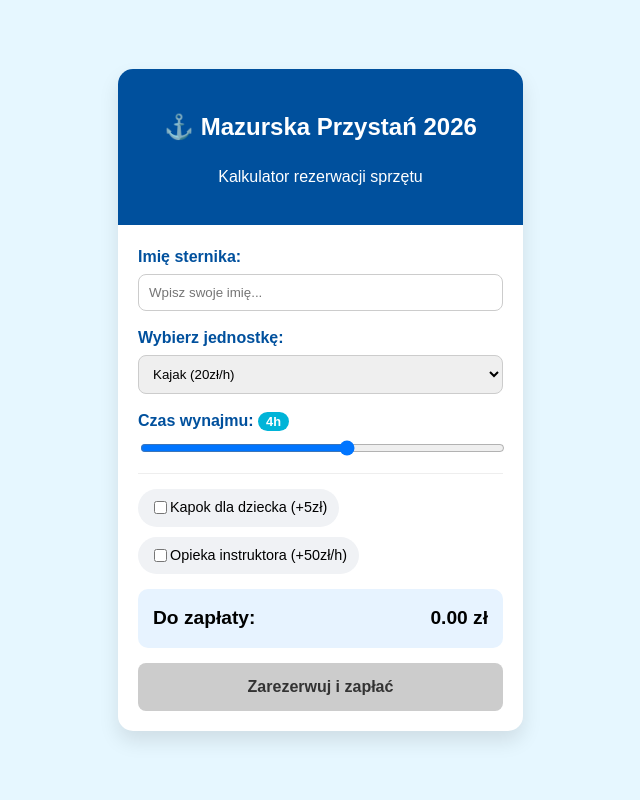
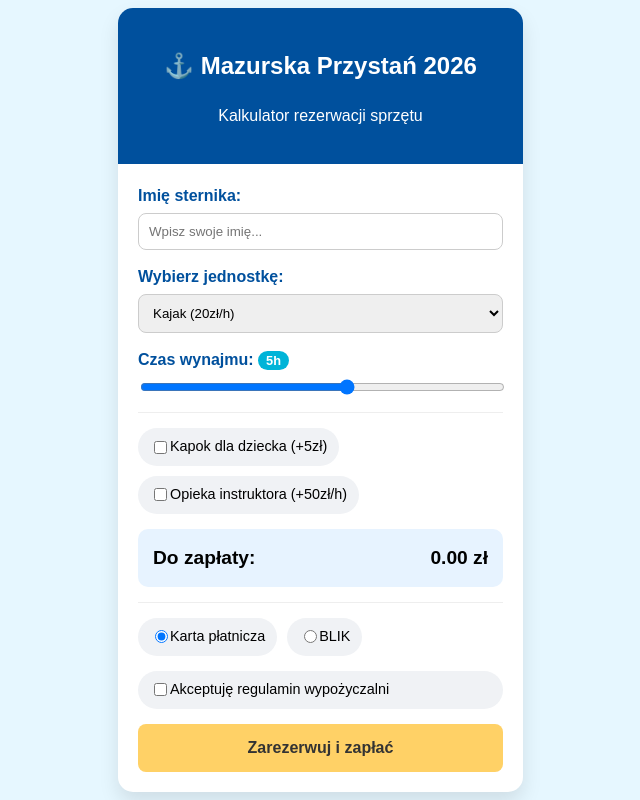
Before and after one commit to ratatakiewicz/web-mazurska-przystan--Ratkiewicz-Dalecki-, a React (Vite) app: page / in a window 1280 px wide. Shown: the whole page, without its empty margins (297-937 px from the left). Built offline with nearby package versions, Linux system fonts and the light colour scheme.

Commit message:
Add useState content to form poles and onChange statements, add payment methods and rule checkbox, add radio-input,radio-item, payment-container in css

```diff
--- a/src/App.css
+++ b/src/App.css
@@ -86,6 +86,31 @@ input[type="text"], select {
   color: black;
 }
 
+.checkbox-input{
+  width: fit-content;
+}
+
+.radio-item {
+  display: flex;
+  align-items: center;
+  background: #f0f2f5;
+  padding: 8px 12px;
+  border-radius: 20px;
+  font-size: 0.9rem;
+  cursor: pointer;
+  color: black;
+}
+
+.radio-input {
+  margin-top: -1px;
+  margin-right: 2px;
+  cursor: pointer;
+}
+
+.payment-container {
+  display: flex;
+  gap: 10px;
+}
 
 .price-summary {
   display: flex;
--- a/src/App.tsx
+++ b/src/App.tsx
@@ -1,7 +1,19 @@
 
 import './App.css';
+import {useState} from "react";
+
+type Jednostka = "kajak" | "rower" | "omega";
+type Platnosc = "karta" | "blik";
 
 const Calculator = () => {
+    const [sternik, setSternik] = useState<string>("");
+    const [jednostka, setJednostka] = useState<"kajak" | "rower" | "omega">("kajak");
+    const [czas, setCzas] = useState<number>(5);
+    const [kapok, setKapok] = useState<boolean>(false);
+    const [instruktor, setInstruktor] = useState<boolean>(false);
+    const [platnosc, setPlatnosc] = useState<"blik" | "karta">("karta");
+    const [regulamin, setRegulamin] = useState<boolean>(false);
+
     return (
         <div className="app-container">
             <div className="calc-card">
@@ -14,13 +26,13 @@ const Calculator = () => {
 
                 <div className="input-group">
                     <label>Imię sternika:</label>
-                    <input type="text" placeholder="Wpisz swoje imię..." />
+                    <input type="text" placeholder="Wpisz swoje imię..." value={sternik} onChange={e => setSternik(e.target.value)}/>
                 </div>
 
 
                 <div className="input-group">
                     <label>Wybierz jednostkę:</label>
-                    <select className="select-style">
+                    <select className="select-style" value={jednostka} onChange={(e)=>setJednostka(e.target.value as Jednostka)}>
                         <option value="kajak">Kajak (20zł/h)</option>
                         <option value="rower">Rower wodny (35zł/h)</option>
                         <option value="omega">Omega (150zł/h) - WYMAGA PATENTU!</option>
@@ -29,27 +41,43 @@ const Calculator = () => {
 
 
                 <div className="input-group">
-                    <label>Czas wynajmu: <span className="hours-badge">4h</span></label>
-                    <input type="range" min="1" max="8" step="1" className="slider" />
+                    <label>Czas wynajmu: <span className="hours-badge">{czas}h</span></label>
+                    <input type="range" min="1" max="8" step="1" className="slider" value={czas} onChange={e => setCzas(Number(e.target.value))} />
                 </div>
 
 
                 <div className="extras-container">
                     <label className="checkbox-item">
-                        <input type="checkbox" /> Kapok dla dziecka (+5zł)
+                        <input type="checkbox" checked={kapok} onChange={(e)=>setKapok(e.target.checked)}/> Kapok dla dziecka (+5zł)
                     </label>
                     <label className="checkbox-item">
-                        <input type="checkbox" /> Opieka instruktora (+50zł/h)
+                        <input type="checkbox" checked={instruktor} onChange={(e)=>setInstruktor(e.target.checked)}/> Opieka instruktora (+50zł/h)
                     </label>
                 </div>
-
 
                 <div className="price-summary">
                     <span>Do zapłaty:</span>
                     <span className="total-amount">0.00 zł</span>
+
+                </div>
+                <div className="extras-container">
+                    <label className="radio-item">
+                        <input type="radio" name="platnosc" value="karta" checked={platnosc === "karta"} onChange={(e) => setPlatnosc(e.target.value as Platnosc)} className="radio-input"
+                        /> Karta płatnicza
+                    </label>
+                    <label className="radio-item">
+                        <input type="radio" name="platnosc" value="blik" checked={platnosc === "blik"} onChange={(e) => setPlatnosc(e.target.value as Platnosc)} className="radio-input"
+                        /> BLIK
+                    </label>
                 </div>
 
-                <button type="submit" className="submit-btn" disabled>
+                <label className="checkbox-item">
+                    <input
+                        type="checkbox" checked={regulamin} onChange={(e) => setRegulamin(e.target.checked)} className="checkbox-input"
+                    /> Akceptuję regulamin wypożyczalni
+                </label>
+
+                <button type="submit" className="submit-btn" >
                     Zarezerwuj i zapłać
                 </button>
             </form>
```
